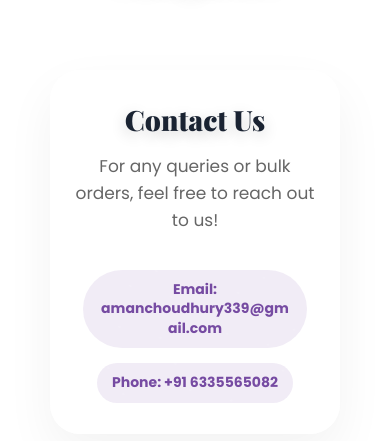
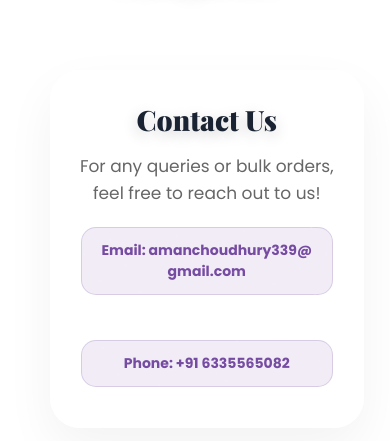
Before and after one commit to Technicalaman123/roshniprint, a plain HTML site: page index.html in a window 390 px wide. Shown: the part 341-782 px from the top of the page. Drawn offline with nearby package versions, Linux system fonts and the light colour scheme; no server answers.

Commit message:
Update style.css

```diff
--- a/css/style.css
+++ b/css/style.css
@@ -1154,33 +1154,43 @@ footer::before {
     line-height: 1.6;
 }
 
-/* --- Contact Items Styling (Mobile Friendly) --- */
+/* --- Contact Items Styling (Final Mobile Fix) --- */
 .contact-section h3 {
-    margin-top: 15px;
+    margin: 15px auto;
     font-weight: 700;
     color: #764ba2;
     background: rgba(118, 75, 162, 0.1);
-    display: inline-block;
-    padding: 10px 25px;
+    display: inline-block; /* Desktop par capsule chota rahega */
+    padding: 12px 25px;
     border-radius: 50px;
     font-size: 16px;
+    border: 1px solid rgba(118, 75, 162, 0.2);
 
-    /* --- Naya Code Jo Fix Karega --- */
-    max-width: 90%;          /* Screen se bahar nahi jayega */
-    word-wrap: break-word;   /* Lambi email ko niche bhej dega */
+    /* Text break karne ke liye zaroori properties */
+    max-width: 100%;
+    white-space: normal;       /* Line break allow karega */
+    word-break: break-all;     /* Lambe words ko kahin se bhi tod dega */
     overflow-wrap: break-word;
-    line-height: 1.4;        /* Agar wrap ho toh lines chipke na */
 }
 
-/* Mobile ke liye thoda aur chota size */
-@media (max-width: 480px) {
+/* Mobile ke liye special settings */
+@media (max-width: 600px) {
     .contact-section h3 {
-        font-size: 14px;      /* Mobile par font thoda chota */
-        padding: 10px 15px;   /* Padding kam taaki jagah bache */
+        display: block;        /* Mobile par poori width lega taaki text andar wrap ho */
+        font-size: 14px;       /* Thoda chota text */
+        padding: 12px 15px;
+        border-radius: 15px;   /* Zyada text hone par round corner ajeeb lagte hain, isliye thoda kam kiya */
+        margin: 10px 10px;     /* Side se thodi jagah */
     }
 
     .contact-section {
-        padding: 30px 15px;   /* Box ki padding bhi kam kar di */
+        padding: 30px 10px;
+        width: 95%;            /* Box screen ke kinaro se chipke na */
+        margin: 40px auto;
+    }
+
+    .contact-section h2 {
+        font-size: 28px;
     }
 }
 
```
